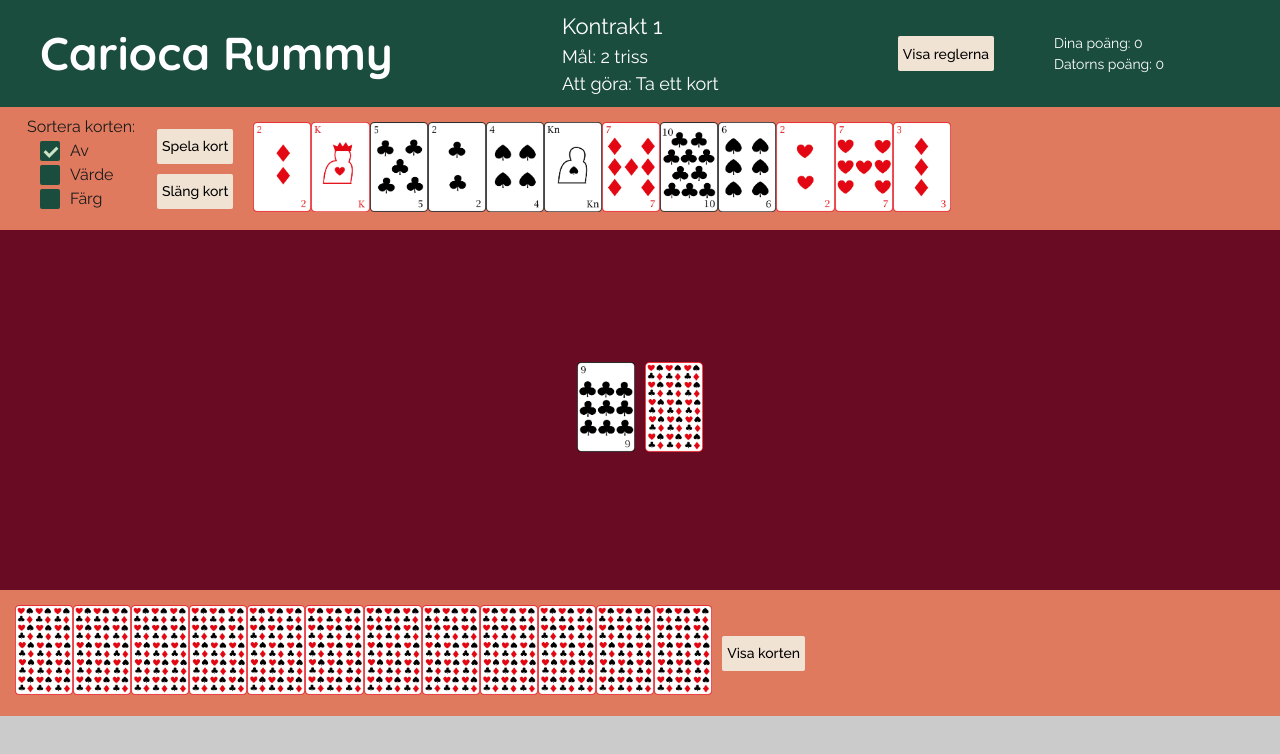
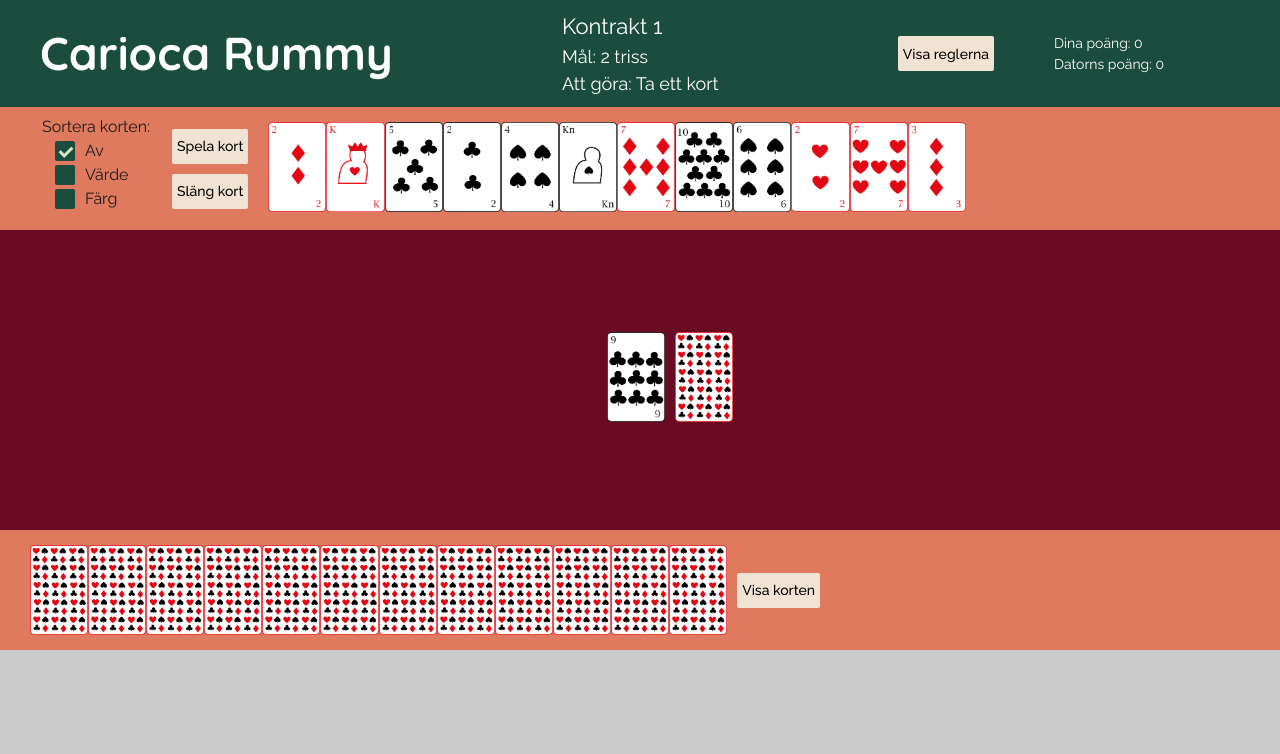
Before and after one commit to Tejpex/carioca-rummy, a React (Vite) app: page / in a window 1280 px wide. Shown: the top 754 px of the page. Built offline with nearby package versions, Linux system fonts and the light colour scheme.

Commit message:
Adjust widths and flexboxes

```diff
--- a/src/components/GameSite.jsx
+++ b/src/components/GameSite.jsx
@@ -1,3 +1,4 @@
+import styled from "styled-components"
 import { Table } from "./Table"
 import { HandRow } from "./HandRow"
 import { TableRow } from "./TableRow"
@@ -16,7 +17,7 @@ export const GameSite = () => {
   } = useCarioca()
 
   return (
-    <div>
+    <MainWindow>
       {showRules && <RulesInfo/>}
       {gameOver && <GameOver/>}
       {!gameOver && (
@@ -29,6 +30,10 @@ export const GameSite = () => {
           <HandRow person={computer}/>
         </div>
       )}
-    </div>
+    </MainWindow>
   )
 }
+
+const MainWindow = styled.div`
+  width: 100%;
+`
--- a/src/components/HandRow.jsx
+++ b/src/components/HandRow.jsx
@@ -6,12 +6,7 @@ import { Button } from "./Button"
 
 export const HandRow = ({person}) => {
   const {
-    sortByValue,
-    sortBySuit,
     toggleStaged,
-    setNewHand,
-    sortingOn,
-    setSortingOn,
     player,
     computer,
     tryToPlayCards,
@@ -45,12 +40,12 @@ export const HandRow = ({person}) => {
 
   if (person === computer && !openCards) {
     return (
-      <CardRow>
-        <div>
+      <RowSection>
+        <CardSection>
           {hand.map((card, index) => (
             <CardImage src="/Baksida.png" alt="Card facing down" key={index} />
           ))}
-        </div>
+        </CardSection>
         <ButtonBox>
           <Button
             text="Visa korten"
@@ -58,14 +53,13 @@ export const HandRow = ({person}) => {
             color="var(--light-shadow)"
           />
         </ButtonBox>
-      </CardRow>
+      </RowSection>
     )
   } else {
     return (
-      <CardRow>
-        {person === player && (
-          <RadioButtonBox person={person}/>
-        )}
+      <RowSection>
+        <ButtonSection>
+          {person === player && <RadioButtonBox person={person} />}
           {person === player && (
             <ButtonBox>
               <Button
@@ -80,12 +74,17 @@ export const HandRow = ({person}) => {
               />
             </ButtonBox>
           )}
+        </ButtonSection>
+        <CardSection>
           {hand.map((card, index) => (
             <CardButton onClick={() => toggleStaged(person, card)} key={index}>
               {!card.staged && <CardImage src={card.img} alt={card.name} />}
-            {card.staged && <CardImageStaged src={card.img} alt={card.name} />}
+              {card.staged && (
+                <CardImageStaged src={card.img} alt={card.name} />
+              )}
             </CardButton>
           ))}
+        </CardSection>
         {person === computer && (
           <ButtonBox>
             <Button
@@ -95,10 +94,28 @@ export const HandRow = ({person}) => {
             />
           </ButtonBox>
         )}
-      </CardRow>
+      </RowSection>
     )
   }
 }
+
+const RowSection= styled.div`
+  background-color: var(--primary-light);
+  width: 100%;
+  padding: 15px 30px;
+  display: flex;
+  flex-direction: column;
+  justify-content: flex-start;
+
+  @media (min-width: 800px) {
+    flex-direction: row;
+  }
+`
+
+const ButtonSection = styled.div`
+  display: flex;
+  justify-content: center;
+`
 
 const ButtonBox = styled.div`
   display: flex;
@@ -108,11 +125,14 @@ const ButtonBox = styled.div`
   margin: 0 20px 0 10px;
 `
 
-const CardRow = styled.div`
-  background-color: var(--primary-light);
-  padding: 15px;
+const CardSection = styled.div`
   display: flex;
+  flex-wrap: wrap;
+  justify-content: center;
+
+  @media (min-width: 800px) {
     justify-content: flex-start;
+  }
 `
 
 const CardButton = styled.button`
@@ -122,11 +142,19 @@ const CardButton = styled.button`
 `
 
 const CardImage = styled.img`
+  height: 60px;
+
+  @media (min-width: 500px) {
     height: 90px;
+  }
 `
 
 const CardImageStaged = styled.img`
-  height: 90px;
+  height: 60px;
   position: relative;
   top: 10px;
+
+  @media (min-width: 500px) {
+    height: 90px;
+  }
 `
--- a/src/components/Header.jsx
+++ b/src/components/Header.jsx
@@ -37,7 +37,7 @@ export const Header = () => {
 
 const HeaderDiv = styled.div`
   background-color: var(--secondary);
-  width: 100vw;
+  width: 100%;
   padding: 10px 30px;
   display: flex;
   flex-direction: column;
--- a/src/components/Table.jsx
+++ b/src/components/Table.jsx
@@ -38,7 +38,9 @@ export const Table = () => {
 
 const TableMidRow = styled.div`
   background-color: var(--primary);
+  width: 100%;
   height: 100px;
+  padding: 0 30px;
 `
 
 const CardButton = styled.button`
--- a/src/components/TableRow.jsx
+++ b/src/components/TableRow.jsx
@@ -24,8 +24,9 @@ export const TableRow = ({person}) => {
 
 const TableCardRow = styled.div`
   background-color: var(--primary);
+  width: 100%;
   height: 100px;
-  padding: 15px;
+  padding: 0 30px;
   display: flex;
   justify-content: flex-start;
 `
--- a/src/index.css
+++ b/src/index.css
@@ -15,8 +15,8 @@
 
 body {
   margin: 0;
-  min-width: 320px;
-  min-height: 100vh;
+  width: 100vw;
+  height: 100vh;
   overflow-x: hidden;
 }
 
```
Lines whose indentation alone changed are shown as unchanged.
